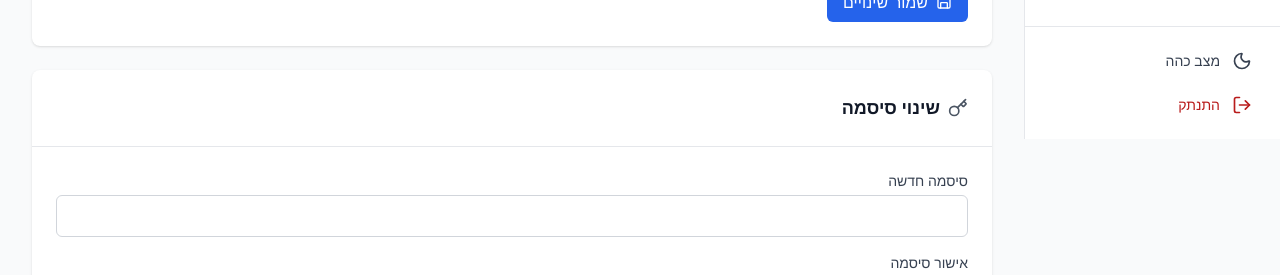
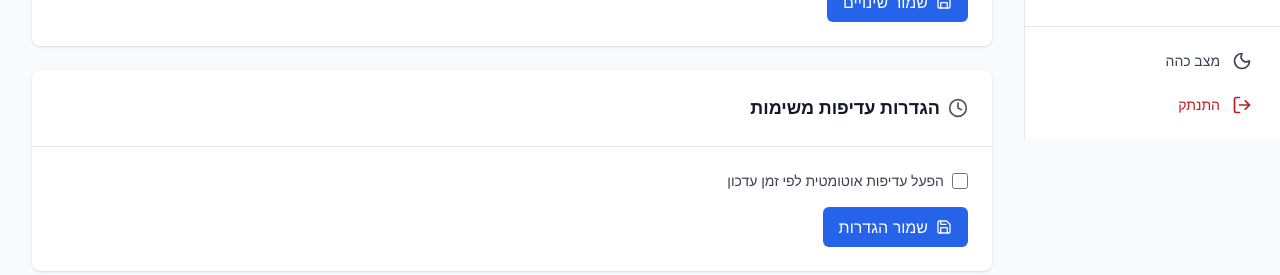
Before and after one commit to shimibe/crm-musican-frontend, a React (Create React App) app: page /settings in a window 1280 px wide. Shown: the part 661-936 px from the top of the page. Built offline with nearby package versions, Linux system fonts and the light colour scheme; no server answers; sample sign-in values are in the browser's storage; the HTML template or start-up script is replaced by a standard one.

Commit message:
auto priority

```diff
--- a/src/pages/Settings.js
+++ b/src/pages/Settings.js
@@ -1,7 +1,7 @@
 import React, { useState } from 'react';
 import { useAuth } from '../contexts/AuthContext';
 import api from '../utils/api';
-import { User, Key, Save, Phone } from 'lucide-react';
+import { User, Key, Save, Phone, Clock } from 'lucide-react';
 
 const Settings = () => {
   const { user, updateUser } = useAuth();
@@ -11,6 +11,11 @@ const Settings = () => {
     fullName: user?.fullName || '',
     email: user?.email || '',
     phone: user?.phone || '',
+  });
+  const [taskSettings, setTaskSettings] = useState({
+    useAutoPriority: user?.useAutoPriority || false,
+    taskPriorityLowToMedium: user?.taskPriorityLowToMedium || 1,
+    taskPriorityMediumToHigh: user?.taskPriorityMediumToHigh || 3,
   });
   const [passwordData, setPasswordData] = useState({
     currentPassword: '',
@@ -70,6 +75,29 @@ const Settings = () => {
       });
     } catch (error) {
       setMessage({ type: 'error', text: 'שגיאה בשינוי סיסמה' });
+    } finally {
+      setLoading(false);
+    }
+  };
+
+  const handleTaskSettingsSubmit = async (e) => {
+    e.preventDefault();
+    setLoading(true);
+    setMessage({ type: '', text: '' });
+
+    try {
+      const response = await api.put(`/users/${user.id}`, {
+        useAutoPriority: taskSettings.useAutoPriority,
+        taskPriorityLowToMedium: parseInt(taskSettings.taskPriorityLowToMedium),
+        taskPriorityMediumToHigh: parseInt(taskSettings.taskPriorityMediumToHigh),
+      });
+
+      // Update user in context and localStorage
+      updateUser(response.data);
+
+      setMessage({ type: 'success', text: 'הגדרות משימות עודכנו בהצלחה' });
+    } catch (error) {
+      setMessage({ type: 'error', text: 'שגיאה בעדכון הגדרות משימות' });
     } finally {
       setLoading(false);
     }
@@ -196,6 +224,91 @@ const Settings = () => {
         </form>
       </div>
 
+      {/* Task Priority Settings */}
+      <div className="bg-white dark:bg-gray-800 rounded-lg shadow">
+        <div className="p-6 border-b border-gray-200 dark:border-gray-700">
+          <div className="flex items-center gap-2">
+            <Clock className="w-5 h-5 text-gray-600 dark:text-gray-400" />
+            <h2 className="text-lg font-semibold text-gray-900 dark:text-white">
+              הגדרות עדיפות משימות
+            </h2>
+          </div>
+        </div>
+        <form onSubmit={handleTaskSettingsSubmit} className="p-6 space-y-4">
+          <div className="flex items-center gap-2">
+            <input
+              type="checkbox"
+              id="useAutoPriority"
+              checked={taskSettings.useAutoPriority}
+              onChange={(e) =>
+                setTaskSettings({ ...taskSettings, useAutoPriority: e.target.checked })
+              }
+              className="w-4 h-4 text-primary-600 rounded focus:ring-primary-500"
+            />
+            <label htmlFor="useAutoPriority" className="text-sm font-medium text-gray-700 dark:text-gray-300">
+              הפעל עדיפות אוטומטית לפי זמן עדכון
+            </label>
+          </div>
+
+          {taskSettings.useAutoPriority && (
+            <>
+              <div className="bg-blue-50 dark:bg-blue-900/20 p-4 rounded-md">
+                <p className="text-sm text-blue-800 dark:text-blue-200">
+                  כאשר מופעל, עדיפות המשימות תחושב אוטומטית על בסיס זמן העדכון האחרון.
+                </p>
+              </div>
+
+              <div>
+                <label className="block text-sm font-medium text-gray-700 dark:text-gray-300 mb-1">
+                  מספר ימים לעדיפות בינונית
+                </label>
+                <input
+                  type="number"
+                  min="0"
+                  max="365"
+                  value={taskSettings.taskPriorityLowToMedium}
+                  onChange={(e) =>
+                    setTaskSettings({ ...taskSettings, taskPriorityLowToMedium: e.target.value })
+                  }
+                  className="w-full px-3 py-2 border border-gray-300 dark:border-gray-600 rounded-md bg-white dark:bg-gray-700 text-gray-900 dark:text-white"
+                />
+                <p className="text-xs text-gray-500 dark:text-gray-400 mt-1">
+                  משימה שלא עודכנה במשך {taskSettings.taskPriorityLowToMedium} ימים תקבל עדיפות בינונית
+                </p>
+              </div>
+
+              <div>
+                <label className="block text-sm font-medium text-gray-700 dark:text-gray-300 mb-1">
+                  מספר ימים לעדיפות גבוהה
+                </label>
+                <input
+                  type="number"
+                  min="0"
+                  max="365"
+                  value={taskSettings.taskPriorityMediumToHigh}
+                  onChange={(e) =>
+                    setTaskSettings({ ...taskSettings, taskPriorityMediumToHigh: e.target.value })
+                  }
+                  className="w-full px-3 py-2 border border-gray-300 dark:border-gray-600 rounded-md bg-white dark:bg-gray-700 text-gray-900 dark:text-white"
+                />
+                <p className="text-xs text-gray-500 dark:text-gray-400 mt-1">
+                  משימה שלא עודכנה במשך {taskSettings.taskPriorityMediumToHigh} ימים תקבל עדיפות גבוהה
+                </p>
+              </div>
+            </>
+          )}
+
+          <button
+            type="submit"
+            disabled={loading}
+            className="flex items-center gap-2 px-4 py-2 bg-primary-600 text-white rounded-md hover:bg-primary-700 disabled:opacity-50"
+          >
+            <Save className="w-4 h-4" />
+            שמור הגדרות
+          </button>
+        </form>
+      </div>
+
       {/* Password Change */}
       <div className="bg-white dark:bg-gray-800 rounded-lg shadow">
         <div className="p-6 border-b border-gray-200 dark:border-gray-700">
--- a/src/pages/Tasks.js
+++ b/src/pages/Tasks.js
@@ -164,7 +164,7 @@ const Tasks = () => {
 
     // Filter by priority
     if (priorityFilter !== 'all') {
-      filtered = filtered.filter(task => task.priority === priorityFilter);
+      filtered = filtered.filter(task => getDisplayPriority(task) === priorityFilter);
     }
 
     // Sort
@@ -173,6 +173,12 @@ const Tasks = () => {
     return filtered.sort((a, b) => {
       let aVal = a[sortConfig.key];
       let bVal = b[sortConfig.key];
+
+      // Special handling for priority when using auto priority
+      if (sortConfig.key === 'priority' && user?.useAutoPriority) {
+        aVal = getDisplayPriority(a);
+        bVal = getDisplayPriority(b);
+      }
 
       // Handle null/undefined
       if (aVal === null || aVal === undefined) return 1;
@@ -284,6 +290,31 @@ const Tasks = () => {
       status: { open: 'פתוח', in_progress: 'בטיפול', closed: 'סגור' },
     };
     return texts[type]?.[value] || value;
+  };
+
+  // Get automatic priority based on last update time
+  const getAutoPriority = (updatedAt) => {
+    if (!updatedAt) return 'low';
+
+    const now = new Date();
+    const updated = new Date(updatedAt);
+    const daysDiff = Math.floor((now - updated) / (1000 * 60 * 60 * 24));
+
+    // Get thresholds from user settings or use defaults
+    const lowToMediumDays = user?.taskPriorityLowToMedium || 1;
+    const mediumToHighDays = user?.taskPriorityMediumToHigh || 3;
+
+    if (daysDiff >= mediumToHighDays) return 'high';
+    if (daysDiff >= lowToMediumDays) return 'medium';
+    return 'low';
+  };
+
+  // Get display priority - uses automatic calculation if enabled
+  const getDisplayPriority = (task) => {
+    if (user?.useAutoPriority) {
+      return getAutoPriority(task.updated_at);
+    }
+    return task.priority;
   };
 
   const handleCustomerClick = async (customerId) => {
@@ -459,6 +490,11 @@ const Tasks = () => {
                       {task.category_name || '-'}
                     </td>
                     <td className="px-6 py-4 whitespace-nowrap" onClick={(e) => e.stopPropagation()}>
+                      {user?.useAutoPriority ? (
+                        <span className={`px-2 py-1 text-xs font-medium rounded-full ${getPriorityColor(getDisplayPriority(task))}`}>
+                          {getText(getDisplayPriority(task), 'priority')}
+                        </span>
+                      ) : (
                         <select
                           value={task.priority}
                           onChange={(e) => handleQuickUpdate(task.id, 'priority', e.target.value)}
@@ -468,6 +504,7 @@ const Tasks = () => {
                           <option value="medium">בינונית</option>
                           <option value="high">גבוהה</option>
                         </select>
+                      )}
                     </td>
                     <td className="px-6 py-4 whitespace-nowrap" onClick={(e) => e.stopPropagation()}>
                       <select
```
Lines whose indentation alone changed are shown as unchanged.
